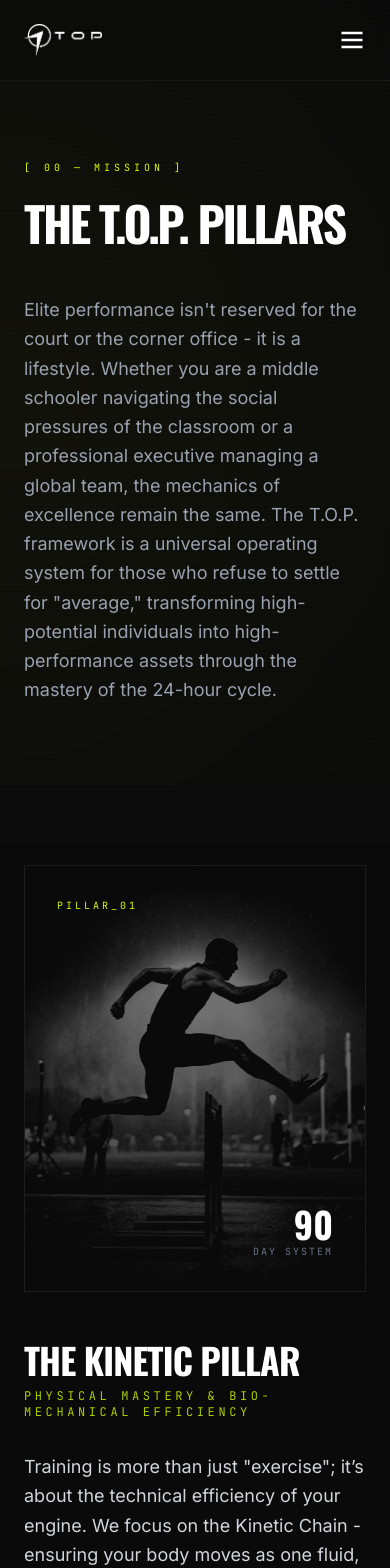
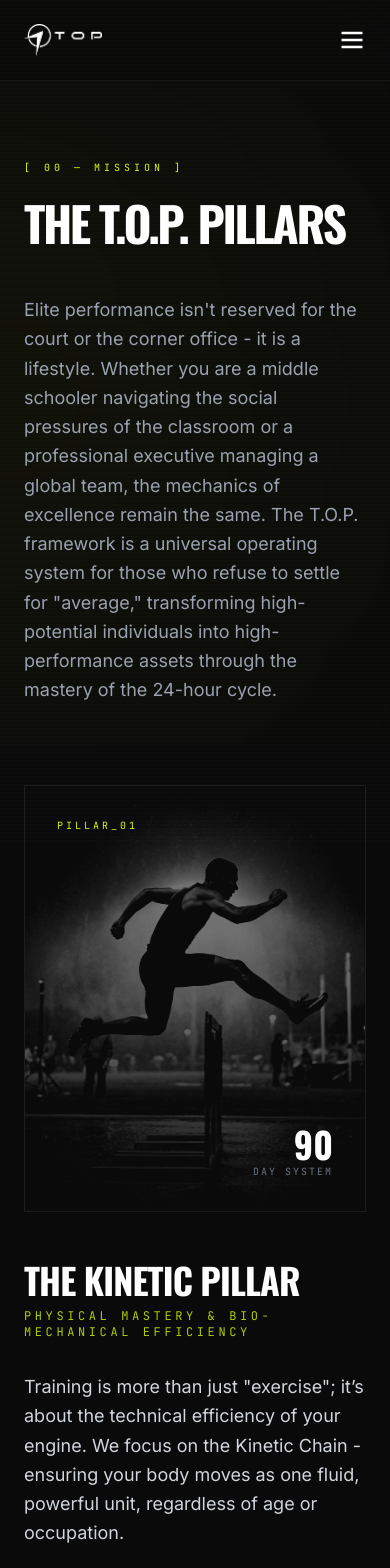
Before and after one commit to paradisetester/Top, a React (Vite) app: page /about in a window 390 px wide. Shown: the top 1568 px of the page. Built offline with nearby package versions, Linux system fonts and the light colour scheme.

Commit message:
work on responsive

```diff
--- a/src/components/about/sections/AboutConclusion.jsx
+++ b/src/components/about/sections/AboutConclusion.jsx
@@ -8,7 +8,7 @@ const CONCLUSION_DATA = {
 
 export default function AboutConclusion() {
   return (
-    <section className="py-40 px-6 md:px-12 bg-[#0e0e0e]">
+    <section className="py-20 md:py-40 px-6 md:px-12 bg-[#0e0e0e]">
       <div className="max-w-4xl mx-auto text-center">
         <motion.div
           initial={{ opacity: 0, scale: 0.95 }}
--- a/src/components/about/sections/AboutHero.jsx
+++ b/src/components/about/sections/AboutHero.jsx
@@ -10,7 +10,7 @@ const HERO_DATA = {
 
 export default function AboutHero({ isLoaded }) {
   return (
-    <section className="pt-40 pb-20 px-6 md:px-12 relative overflow-hidden">
+    <section className="pt-40 pb-10 md:pb-20 px-6 md:px-12 relative overflow-hidden">
       <div className="max-w-6xl mx-auto relative z-10">
         <motion.p
           initial={{ opacity: 0, y: 20 }}
--- a/src/components/about/sections/AboutPillars.jsx
+++ b/src/components/about/sections/AboutPillars.jsx
@@ -72,7 +72,7 @@ const PILLARS_DATA = [
 
 export default function AboutPillars() {
   return (
-    <section className="py-20 px-6 md:px-12">
+    <section className="py-10 md:py-20 px-6 md:px-12">
       <div className="max-w-6xl mx-auto space-y-32">
         {PILLARS_DATA.map((pillar, i) => {
           const id = pillar.title.split(' ')[1].toLowerCase();
--- a/src/components/sections/CTASection.jsx
+++ b/src/components/sections/CTASection.jsx
@@ -16,12 +16,12 @@ export default function CTASection() {
         className="absolute top-1/2 left-1/2 -translate-x-1/2 -translate-y-1/2 w-[800px] h-[800px] border border-white/[0.02] rounded-full pointer-events-none" />
       <div className="max-w-3xl mx-auto text-center relative z-10">
         <p className="gsap-reveal font-mono text-[#D4FF00] mb-8 text-[10px] tracking-[0.4em]"><ScrambleText text={CTA_DATA.label} delay={300} /></p>
-        <h2 className="gsap-scale-text font-oswald text-5xl md:text-7xl font-bold mb-8 leading-tight md:leading-none">
+        <h2 className="gsap-scale-text font-oswald text-4xl md:text-7xl font-bold mb-8 leading-tight md:leading-none">
           {CTA_DATA.heading}<br />{CTA_DATA.headingLine2}
         </h2>
         <p className="gsap-reveal text-gray-500 text-lg mb-12 max-w-md mx-auto">{CTA_DATA.body}</p>
         <EKGLine className="mb-12 opacity-40" />
-        <MagneticButton className="px-16 py-6 bg-[#D4FF00] text-black font-oswald text-sm tracking-[0.2em] font-bold hover:bg-white transition-colors">{CTA_DATA.ctaText}</MagneticButton>
+        <MagneticButton className="px-16 py-3 md:py-6 bg-[#D4FF00] text-black font-oswald text-sm tracking-[0.2em] font-bold hover:bg-white transition-colors">{CTA_DATA.ctaText}</MagneticButton>
       </div>
     </section>
   );
--- a/src/index.css
+++ b/src/index.css
@@ -65,3 +65,10 @@ input[type="number"]::-webkit-outer-spin-button {
 input[type="number"] {
   -moz-appearance: textfield;
 }
+
+@media(max-width:767px){
+  div#mental,div#fueling,#kinetic
+,div#discipline {
+    margin-bottom: 80px;
+}
+}
```
Also changed, not shown: 1 other file (tests, documents, lock files or other folders).
